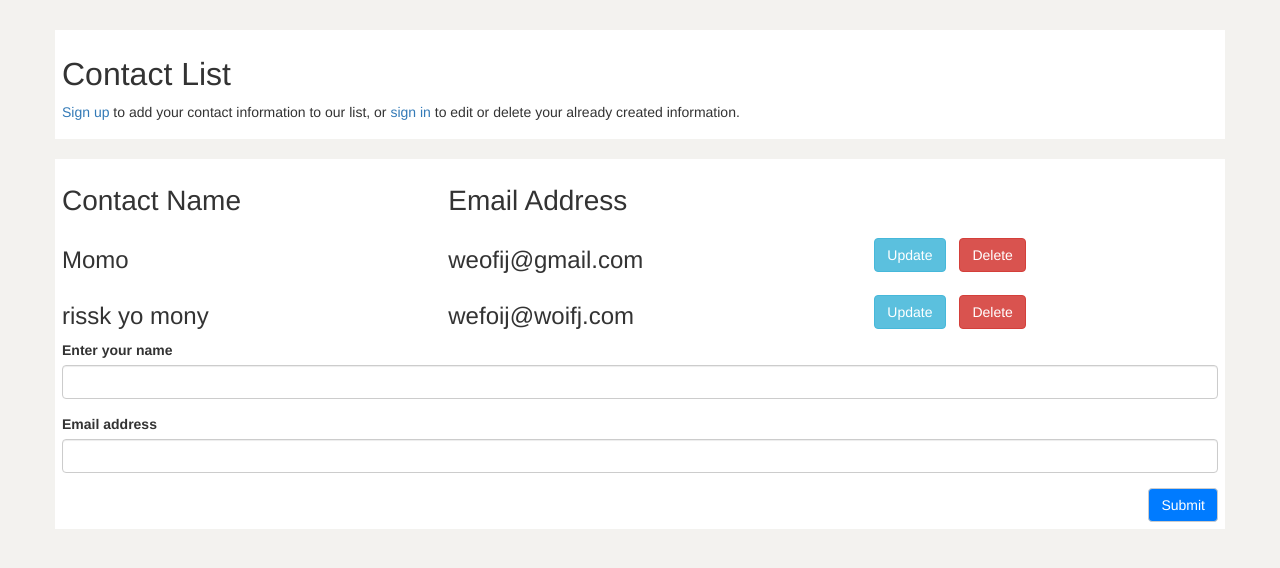
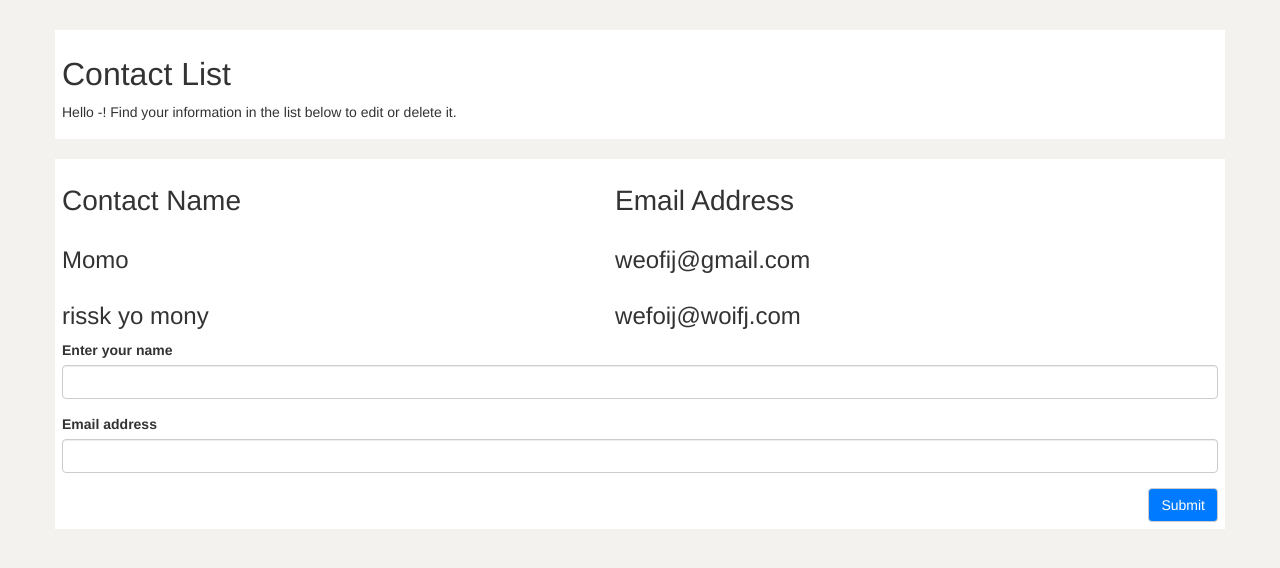
Before and after one commit to lkoblenc/project, a Flask app: page /contact in a window 1280 px wide. Shown: the part 52-620 px from the top of the page. Run offline with Flask 2, Linux system fonts and the light colour scheme; a user stored in the database is signed in; data comes from the database, SQL or seed files in the repository; both versions use the stored data as it was after the commit; some libraries are stand-ins or nearby versions.

Commit message:
different contact page content for different users
+ only logged in users can add contact info
+ only user who created the contact info can edit/delete it
+ welcome message with user name

```diff
--- a/app.py
+++ b/app.py
@@ -24,6 +24,8 @@
 	id = db.Column(db.Integer, primary_key=True)
 	name = db.Column(db.String(200), nullable=False, unique=False)
 	email = db.Column(db.String(200), nullable=False, unique=True)
+	username = db.Column(db.String(200), nullable=False, unique=False)
+	#username is used to record the user creating the contact (one to many)
 
 class User(db.Model):
 	id = db.Column(db.Integer, primary_key=True)
@@ -58,6 +60,7 @@
 def index():
 	if 'authenticated' not in session or session['authenticated'] == False:
 		session['authenticated'] = False
+		session['username'] = '-'
 	return render_template('index.html')
 
 @app.route('/leo', methods=['GET', 'POST'])
@@ -95,6 +98,7 @@
 		check_user = User().query.filter_by(username = form.username.data).first()
 		if check_user is not None and check_user.password == form.password.data:
 			session['authenticated'] = True
+			session['username'] = form.username.data
 			return redirect(url_for('contact'))
 		elif check_user is None:
 			error = 'Username Does Not Exist!'
@@ -108,6 +112,7 @@
 @app.route('/signout', methods=['GET'])
 def signout():
 	session['authenticated'] = False
+	session['username'] = '-'
 	return redirect(url_for('index'))
 
 @app.route('/contact', methods=['GET', 'POST'])
@@ -119,17 +124,17 @@
 	if form.validate_on_submit():
 		inputtedname = form.name.data
 		inputtedemail = form.email.data
-		new_contact = Contact(name = inputtedname, email = inputtedemail)
+		new_contact = Contact(name = inputtedname, email = inputtedemail, username = session['username'])
 		if len(Contact().query.filter(Contact.email==inputtedemail).all()) == 0:
 			db.session.add(new_contact)
 			db.session.commit()
 		else:
 			error = 'Email Already Exists!'
-			return render_template('contact.html', form = form, contacts = contacts, authenticated=session['authenticated'], error=error)
+			return render_template('contact.html', form = form, contacts = contacts, authenticated=session['authenticated'], username=session['username'], error=error)
 		contacts = Contact().query.all()
 		form.name.data = ''
 		form.email.data = ''
-	return render_template('contact.html', form = form, contacts = contacts, authenticated=session['authenticated'])
+	return render_template('contact.html', form = form, contacts = contacts, authenticated=session['authenticated'], username=session['username'])
 
 @app.route('/delete/<int:contactId>', methods=['GET', 'POST'])
 def delete(contactId):
--- a/templates/contact.html
+++ b/templates/contact.html
@@ -14,8 +14,8 @@
  				 {% endif %}
 					<h1> Contact List </h1>
 					<!-- if user user signed in, they will be greeted with a message-->
-					{% if condition == True %}
-						<p>Hello {{contact.name}}! Find your information in the list below to edit or delete it.</p>
+					{% if authenticated %}
+						<p>Hello {{username}}! Find your information in the list below to edit or delete it.</p>
 					{% else %} <!-- if not signed in, a different message -->
 						<p><a href ="{{url_for('create')}}">Sign up</a> to add your contact information to our list, or <a href ="{{url_for('signin')}}">sign in</a> to edit or delete your already created information.</p>
 					{% endif %}
@@ -34,7 +34,13 @@
 					<tr>
 						<td><h3>{{contact.name}}</h3></td>
 						<td><h3>{{contact.email}}</h3></td>
-						<td><a href="{{update_url}}"><button id="update" class="btn btn-info" >Update </button> </a> <a href='{{delete_url}}'> <button id="delete" class="btn btn-danger"> Delete </button></a></td>
+
+
+						{% if authenticated %}
+							{% if username == contact.username %}
+								<td><a href="{{update_url}}"><button id="update" class="btn btn-info" >Update </button> </a> <a href='{{delete_url}}'> <button id="delete" class="btn btn-danger"> Delete </button></a></td>
+							{% endif %}
+						{% endif %}
 						<!-- if user signed in, they can also edit and delete their contact info -->
 						{% if condition == True %}
 							<td><a href="">Edit Contact Information</a></td>
@@ -44,7 +50,9 @@
 					</tr>
 					{% endfor %}
 				</table>
-				{{ wtf.quick_form(form) }}
+				{% if authenticated %}
+					{{ wtf.quick_form(form) }}
+				{% endif %}
 			</div>
 		</div>
 	</main>
```
Also changed, not shown: database.db.
